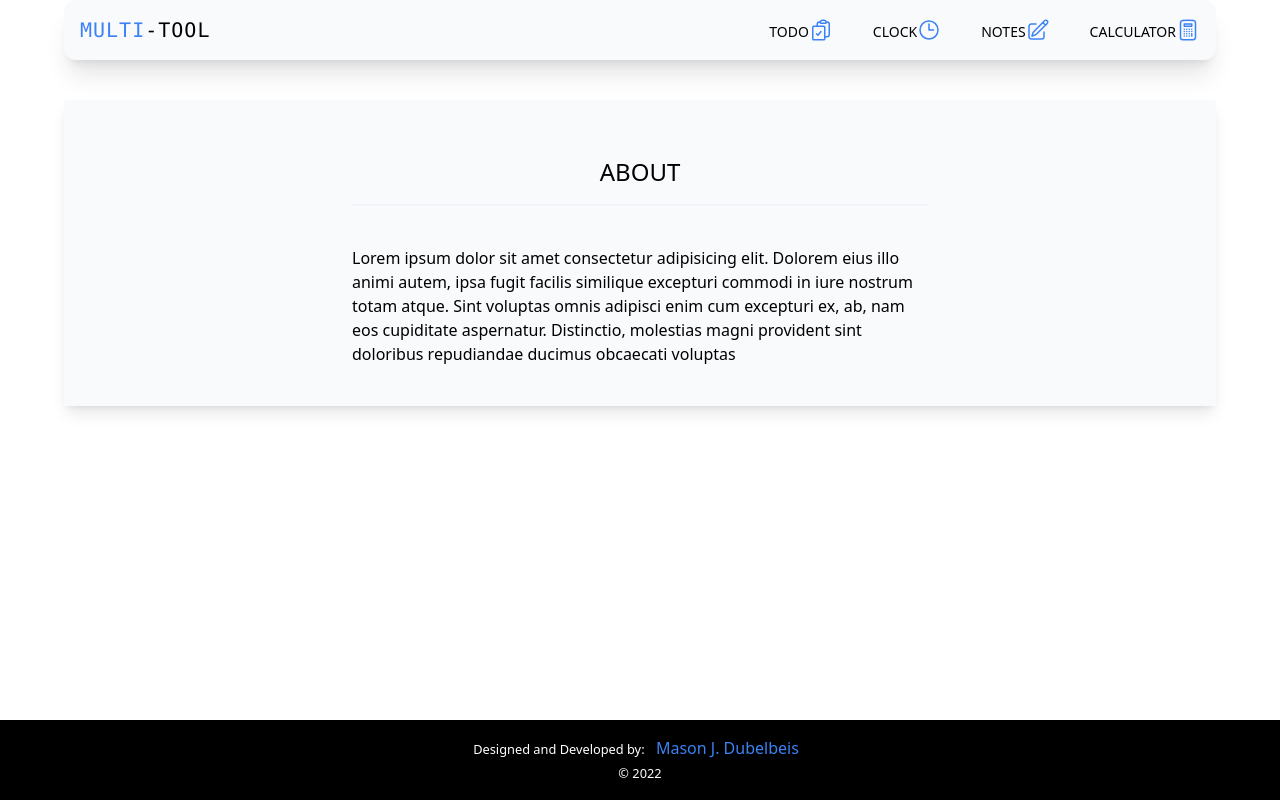
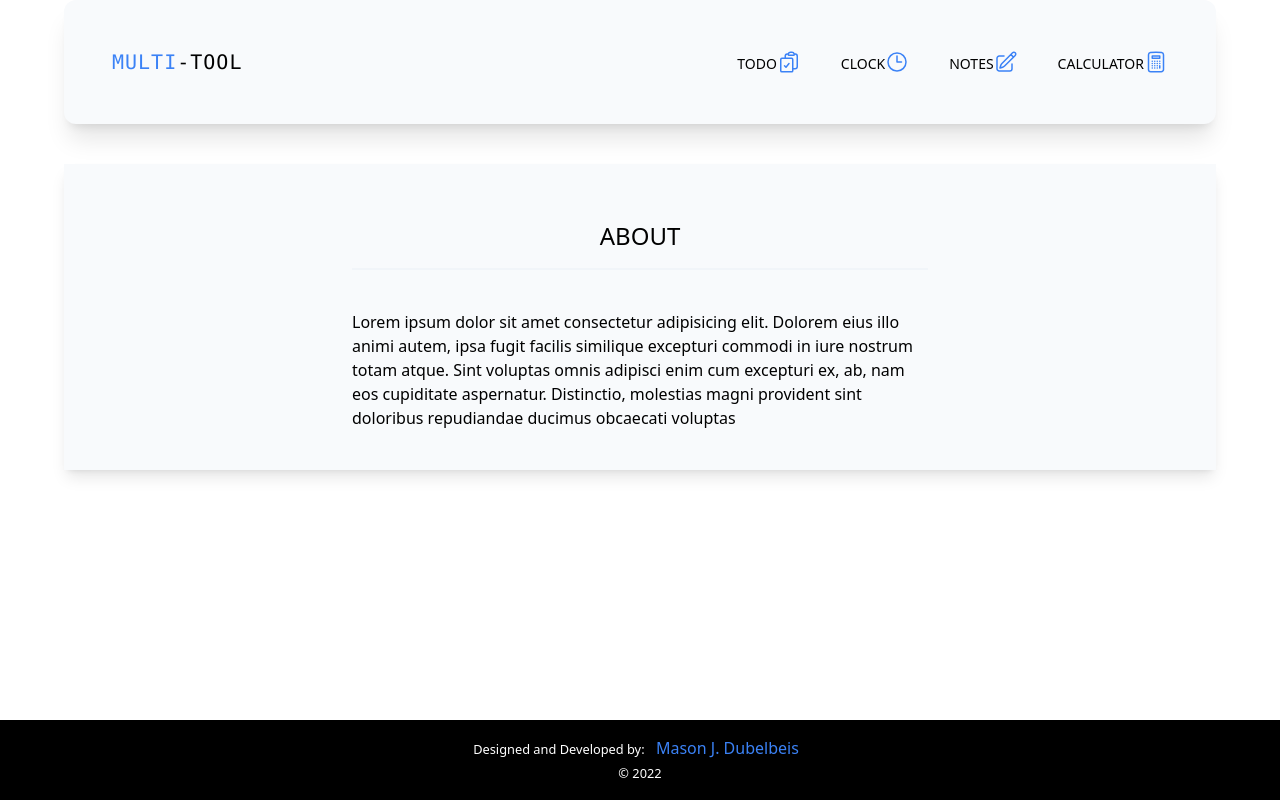
Before and after one commit to mdubelbeis/alarm-clock, a React (Vite) app: page / in a window 1280 px wide. Built offline with nearby package versions, Linux system fonts and the light colour scheme.

Commit message:
styled header

```diff
--- a/src/components/ui/Header.tsx
+++ b/src/components/ui/Header.tsx
@@ -1,4 +1,4 @@
-import { useState, ReactFragment } from "react";
+import { useState } from "react";
 import { Link } from "react-router-dom";
 import HomeNav from "../Home/HomeNav";
 import Icons from "./Icons";
@@ -7,7 +7,7 @@ const Header: React.FC = () => {
   const [showMenu, setShowMenu] = useState(false);
 
   return (
-    <header className="w-full shadow-xl border-b-1 bg-slate-50 border-b-white xl:rounded-xl">
+    <header className="w-full p-4 md:p-8 shadow-xl border-b-1 bg-slate-50 border-b-white xl:rounded-xl">
       <div className="lg:hidden">
         {!showMenu && (
           <div className="flex justify-between items-center w-full p-4">
--- a/src/components/ui/Time.tsx
+++ b/src/components/ui/Time.tsx
@@ -14,7 +14,7 @@ const Time: React.FC = () => {
   });
 
   return (
-    <div className="relative w-full px-4 py-10 lg:mt-32">
+    <div className="relative w-full px-4 py-10 md:py-20 lg:py-10 lg:mt-32">
       <p className="flex items-center justify-center drop-shadow-xl shadow-green-500 font-digital text-5xl sm:text-6xl md:text-7xl px-4 lg:py-10 lg:text-9xl text-center w-full">
         <span className="shadow-lg opacity-60">{output}</span>
       </p>
--- a/src/pages/Clock/Clock.tsx
+++ b/src/pages/Clock/Clock.tsx
@@ -1,6 +1,4 @@
-import ClockNav from "../../components/Clock/ClockNav";
 import ClockTopWidgetBar from "../../components/Clock/ClockTopWidgetBar";
-import Weather from "../../components/Clock/Weather";
 
 import Time from "../../components/ui/Time";
 import Weekday from "../../components/ui/Weekday";
@@ -12,8 +10,8 @@ import Weekday from "../../components/ui/Weekday";
     * Snooze
 
   - Big Features:
-    * Synced Alarm for TODO/NOTES side of app?? (Redux? Context?)
-    * Set multiple alarms
+    * Synced Alarm for TODO/NOTES side of app?? (Redux)
+    * Set multiple alarms (Redux)
 */
 
 const Clock: React.FC = () => {
```
